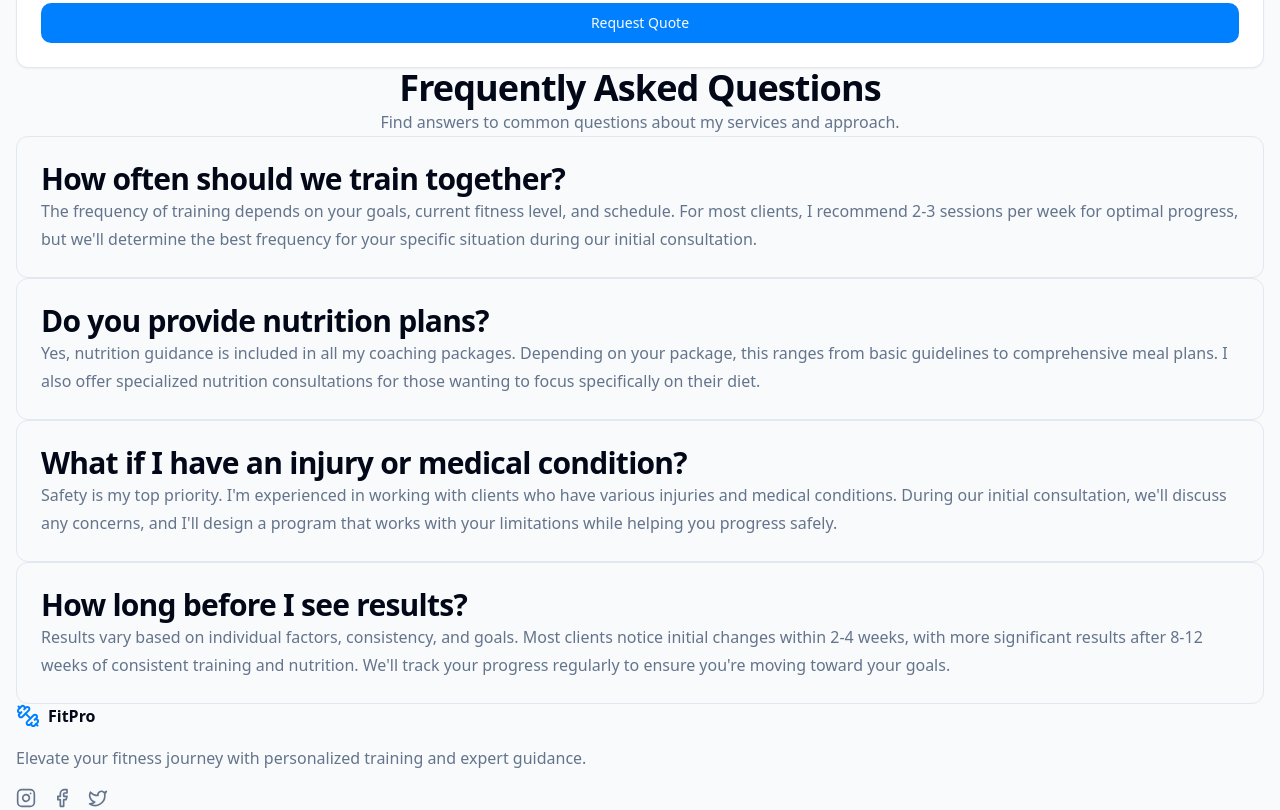
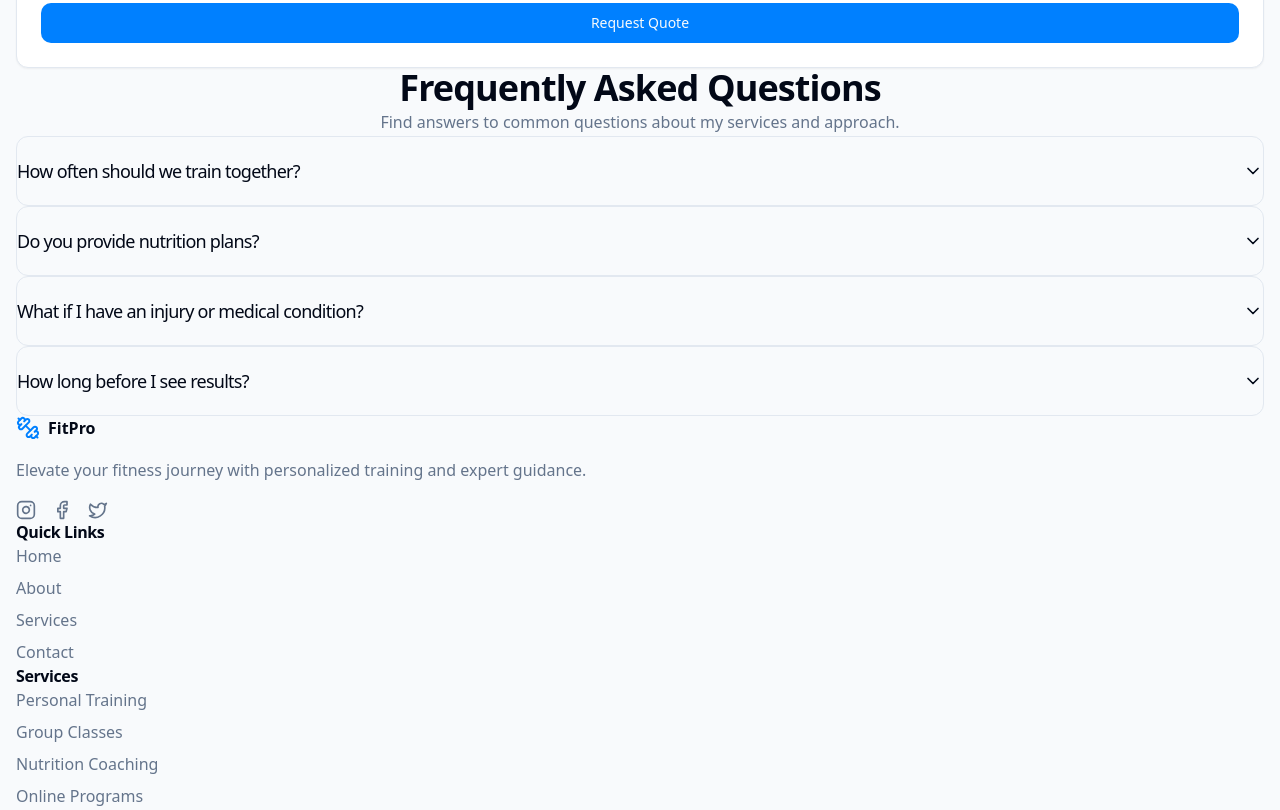
Before and after one commit to eaapursuit/fitness-site, a React (Vite) app: page /services in a window 1280 px wide. Shown: the part 1820-2630 px from the top of the page. Built offline with nearby package versions, Linux system fonts and the light colour scheme.

Commit message:
Fix: Accordion spacing and text
Adjust accordion component spacing and text styles.

```diff
--- /dev/null
+++ b/src/components/FAQ.jsx
@@ -0,0 +1,24 @@
+
+import React from 'react';
+import { Accordion, AccordionContent, AccordionItem, AccordionTrigger } from '@/components/ui/accordion';
+
+const FAQ = ({ faqs }) => {
+  return (
+    <div className="max-w-3xl mx-auto space-y-6">
+      <Accordion type="single" collapsible className="w-full">
+        {faqs.map((faq, index) => (
+          <AccordionItem key={index} value={`item-${index}`} className="border border-border rounded-lg overflow-hidden mb-4 last:mb-0">
+            <AccordionTrigger className="px-6 hover:no-underline bg-background/50">
+              {faq.question}
+            </AccordionTrigger>
+            <AccordionContent className="px-6 text-muted-foreground">
+              {faq.answer}
+            </AccordionContent>
+          </AccordionItem>
+        ))}
+      </Accordion>
+    </div>
+  );
+};
+
+export default FAQ;
--- a/src/components/ui/accordion.tsx
+++ b/src/components/ui/accordion.tsx
@@ -1,3 +1,4 @@
+
 import * as React from "react"
 import * as AccordionPrimitive from "@radix-ui/react-accordion"
 import { ChevronDown } from "lucide-react"
@@ -26,13 +27,13 @@ const AccordionTrigger = React.forwardRef<
     <AccordionPrimitive.Trigger
       ref={ref}
       className={cn(
-        "flex flex-1 items-center justify-between py-4 font-medium transition-all hover:underline [&[data-state=open]>svg]:rotate-180",
+        "flex flex-1 items-center justify-between py-5 text-left text-lg font-medium transition-all hover:text-primary [&[data-state=open]>svg]:rotate-180",
         className
       )}
       {...props}
     >
       {children}
-      <ChevronDown className="h-4 w-4 shrink-0 transition-transform duration-200" />
+      <ChevronDown className="h-5 w-5 shrink-0 transition-transform duration-200" />
     </AccordionPrimitive.Trigger>
   </AccordionPrimitive.Header>
 ))
@@ -44,10 +45,10 @@ const AccordionContent = React.forwardRef<
 >(({ className, children, ...props }, ref) => (
   <AccordionPrimitive.Content
     ref={ref}
-    className="overflow-hidden text-sm transition-all data-[state=closed]:animate-accordion-up data-[state=open]:animate-accordion-down"
+    className="overflow-hidden text-base transition-all data-[state=closed]:animate-accordion-up data-[state=open]:animate-accordion-down"
     {...props}
   >
-    <div className={cn("pb-4 pt-0", className)}>{children}</div>
+    <div className={cn("pb-5 pt-1", className)}>{children}</div>
   </AccordionPrimitive.Content>
 ))
 
--- a/src/components/ui/collapsible.tsx
+++ b/src/components/ui/collapsible.tsx
@@ -1,9 +1,27 @@
+
 import * as CollapsiblePrimitive from "@radix-ui/react-collapsible"
+import { cn } from "@/lib/utils"
 
 const Collapsible = CollapsiblePrimitive.Root
 
 const CollapsibleTrigger = CollapsiblePrimitive.CollapsibleTrigger
 
-const CollapsibleContent = CollapsiblePrimitive.CollapsibleContent
+const CollapsibleContent = React.forwardRef<
+  React.ElementRef<typeof CollapsiblePrimitive.Content>,
+  React.ComponentPropsWithoutRef<typeof CollapsiblePrimitive.Content>
+>(({ className, children, ...props }, ref) => (
+  <CollapsiblePrimitive.Content
+    ref={ref}
+    className={cn(
+      "overflow-hidden text-base transition-all data-[state=closed]:animate-collapsible-up data-[state=open]:animate-collapsible-down",
+      className
+    )}
+    {...props}
+  >
+    <div className="pb-4 pt-1">{children}</div>
+  </CollapsiblePrimitive.Content>
+))
+
+CollapsibleContent.displayName = CollapsiblePrimitive.Content.displayName
 
 export { Collapsible, CollapsibleTrigger, CollapsibleContent }
--- a/src/pages/Services.jsx
+++ b/src/pages/Services.jsx
@@ -1,9 +1,9 @@
-
 import { ArrowRight, Check } from 'lucide-react';
 import { Button } from '@/components/ui/button';
 import { Card, CardContent, CardDescription, CardFooter, CardHeader, CardTitle } from '@/components/ui/card';
 import { Link } from 'react-router-dom';
 import { cn } from '@/lib/utils';
+import FAQ from '@/components/FAQ';
 
 const ServiceCard = ({
   title,
@@ -73,6 +73,25 @@ const ServiceCard = ({
 };
 
 const Services = () => {
+  const faqs = [
+    {
+      question: "How often should we train together?",
+      answer: "The frequency of training depends on your goals, current fitness level, and schedule. For most clients, I recommend 2-3 sessions per week for optimal progress, but we'll determine the best frequency for your specific situation during our initial consultation."
+    },
+    {
+      question: "Do you provide nutrition plans?",
+      answer: "Yes, nutrition guidance is included in all my coaching packages. Depending on your package, this ranges from basic guidelines to comprehensive meal plans. I also offer specialized nutrition consultations for those wanting to focus specifically on their diet."
+    },
+    {
+      question: "What if I have an injury or medical condition?",
+      answer: "Safety is my top priority. I'm experienced in working with clients who have various injuries and medical conditions. During our initial consultation, we'll discuss any concerns, and I'll design a program that works with your limitations while helping you progress safely."
+    },
+    {
+      question: "How long before I see results?",
+      answer: "Results vary based on individual factors, consistency, and goals. Most clients notice initial changes within 2-4 weeks, with more significant results after 8-12 weeks of consistent training and nutrition. We'll track your progress regularly to ensure you're moving toward your goals."
+    }
+  ];
+
   return (
     <div className="flex flex-col min-h-screen">
       {/* Hero Section */}
@@ -222,36 +241,12 @@ const Services = () => {
         <div className="container mx-auto">
           <div className="max-w-3xl mx-auto text-center mb-12">
             <h2 className="text-3xl font-bold mb-4">Frequently Asked Questions</h2>
-            <p className="text-muted-foreground">
+            <p className="text-muted-foreground mb-8">
               Find answers to common questions about my services and approach.
             </p>
           </div>
 
-          <div className="max-w-3xl mx-auto space-y-6">
-            {[
-              {
-                question: "How often should we train together?",
-                answer: "The frequency of training depends on your goals, current fitness level, and schedule. For most clients, I recommend 2-3 sessions per week for optimal progress, but we'll determine the best frequency for your specific situation during our initial consultation."
-              },
-              {
-                question: "Do you provide nutrition plans?",
-                answer: "Yes, nutrition guidance is included in all my coaching packages. Depending on your package, this ranges from basic guidelines to comprehensive meal plans. I also offer specialized nutrition consultations for those wanting to focus specifically on their diet."
-              },
-              {
-                question: "What if I have an injury or medical condition?",
-                answer: "Safety is my top priority. I'm experienced in working with clients who have various injuries and medical conditions. During our initial consultation, we'll discuss any concerns, and I'll design a program that works with your limitations while helping you progress safely."
-              },
-              {
-                question: "How long before I see results?",
-                answer: "Results vary based on individual factors, consistency, and goals. Most clients notice initial changes within 2-4 weeks, with more significant results after 8-12 weeks of consistent training and nutrition. We'll track your progress regularly to ensure you're moving toward your goals."
-              }
-            ].map((faq, index) => (
-              <div key={index} className="border border-border rounded-lg p-6 transition-all duration-300 hover:border-primary/20 hover:shadow-sm">
-                <h3 className="text-xl font-semibold mb-3">{faq.question}</h3>
-                <p className="text-muted-foreground">{faq.answer}</p>
-              </div>
-            ))}
-          </div>
+          <FAQ faqs={faqs} />
         </div>
       </section>
     </div>
```
